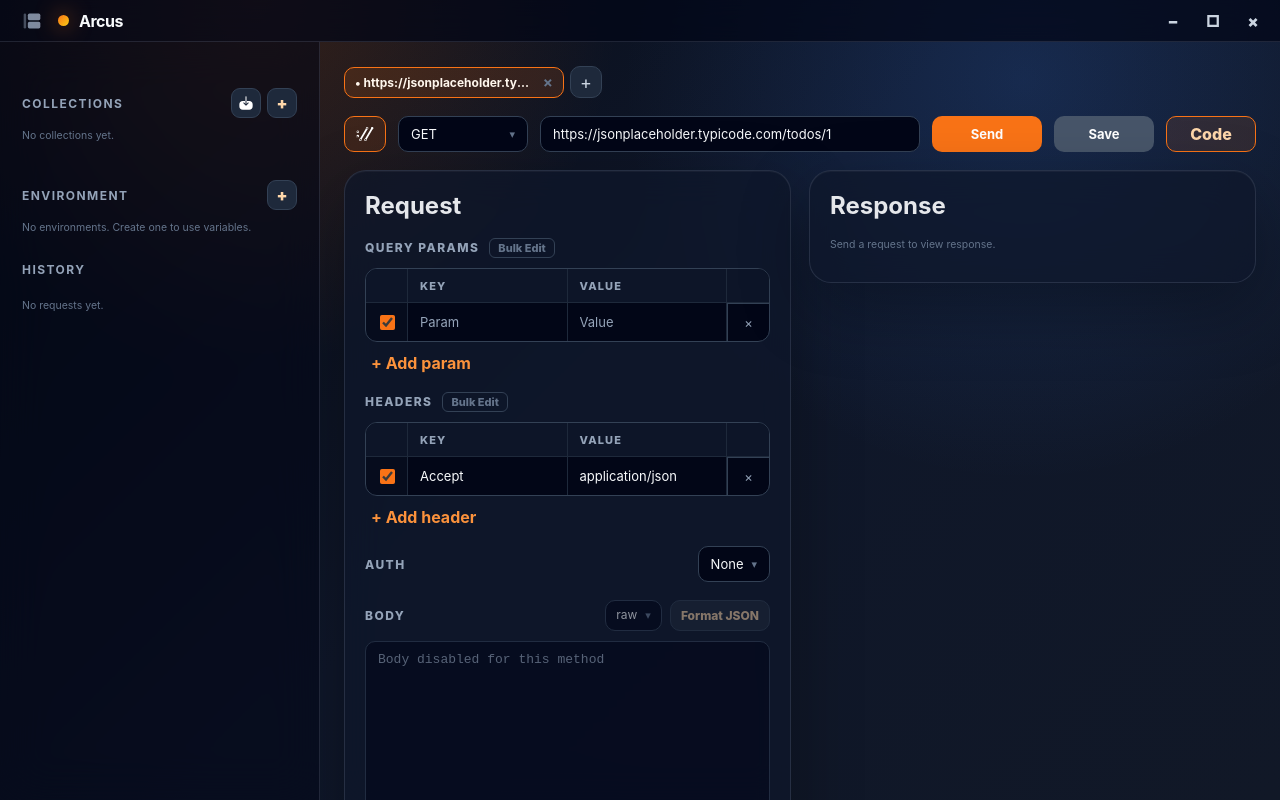
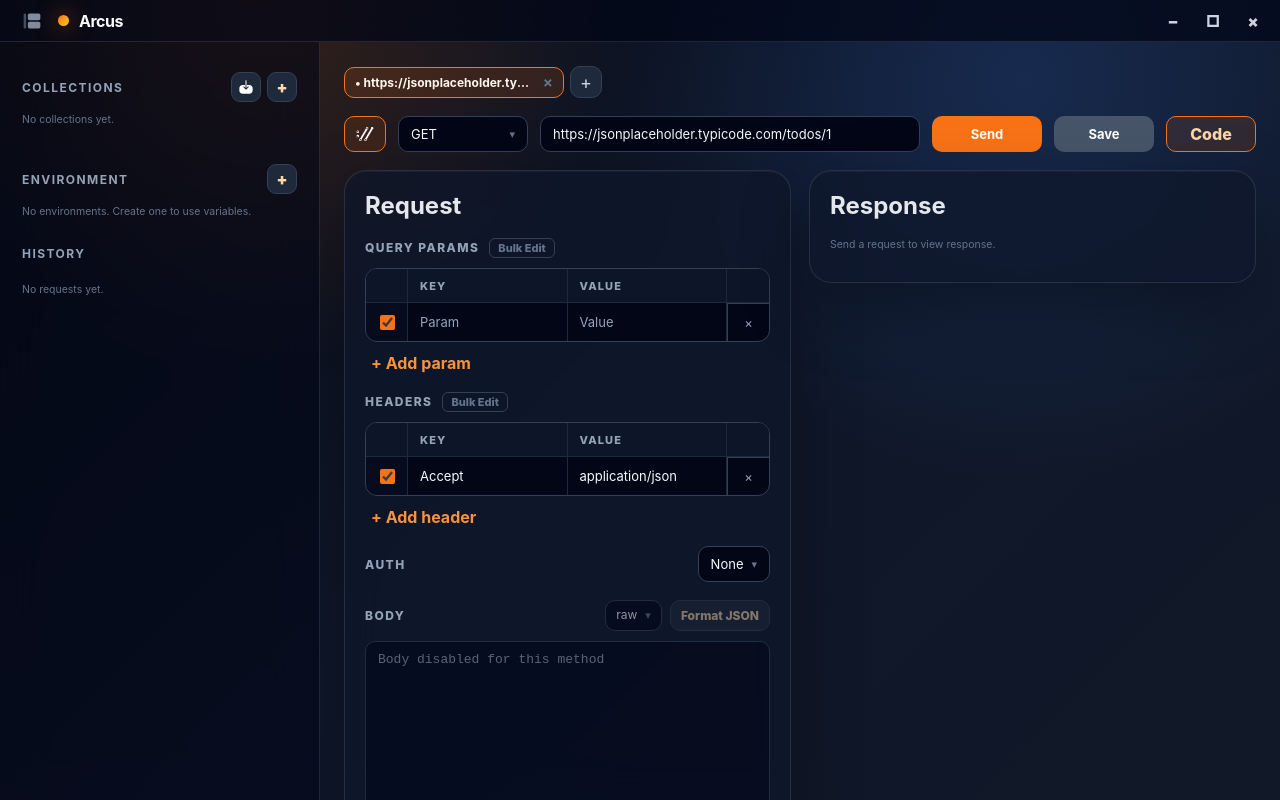
Before and after one commit to subekti404dev/arcus, a React (Vite) app: page / in a window 1280 px wide. Built offline with nearby package versions, Linux system fonts and the light colour scheme.

Commit message:
fix: adjust margin for collections header for improved layout

```diff
--- a/src/styles.css
+++ b/src/styles.css
@@ -49,7 +49,7 @@ button:active { transform: translateY(1px) scale(.99); }
 .save-request-button { background: #475569 !important; }
 .save-request-button:hover { background: #64748b !important; }
 h3 { margin-top: 28px; color: #94a3b8; text-transform: uppercase; font-size: 12px; letter-spacing: .12em; }
-.collections-header { display: flex; align-items: center; justify-content: space-between; margin-top: 24px; }
+.collections-header { display: flex; align-items: center; justify-content: space-between; margin-top: 8px; }
 .collections-header h3 { margin: 0; }
 .collections-actions { display: flex; align-items: center; gap: 6px; }
 .collections-header button { width: 30px; height: 30px; border: 1px solid #334155; color: #fed7aa; background: #1e293b; border-radius: 9px; cursor: pointer; font-weight: 900; display: grid; place-items: center; }
```
